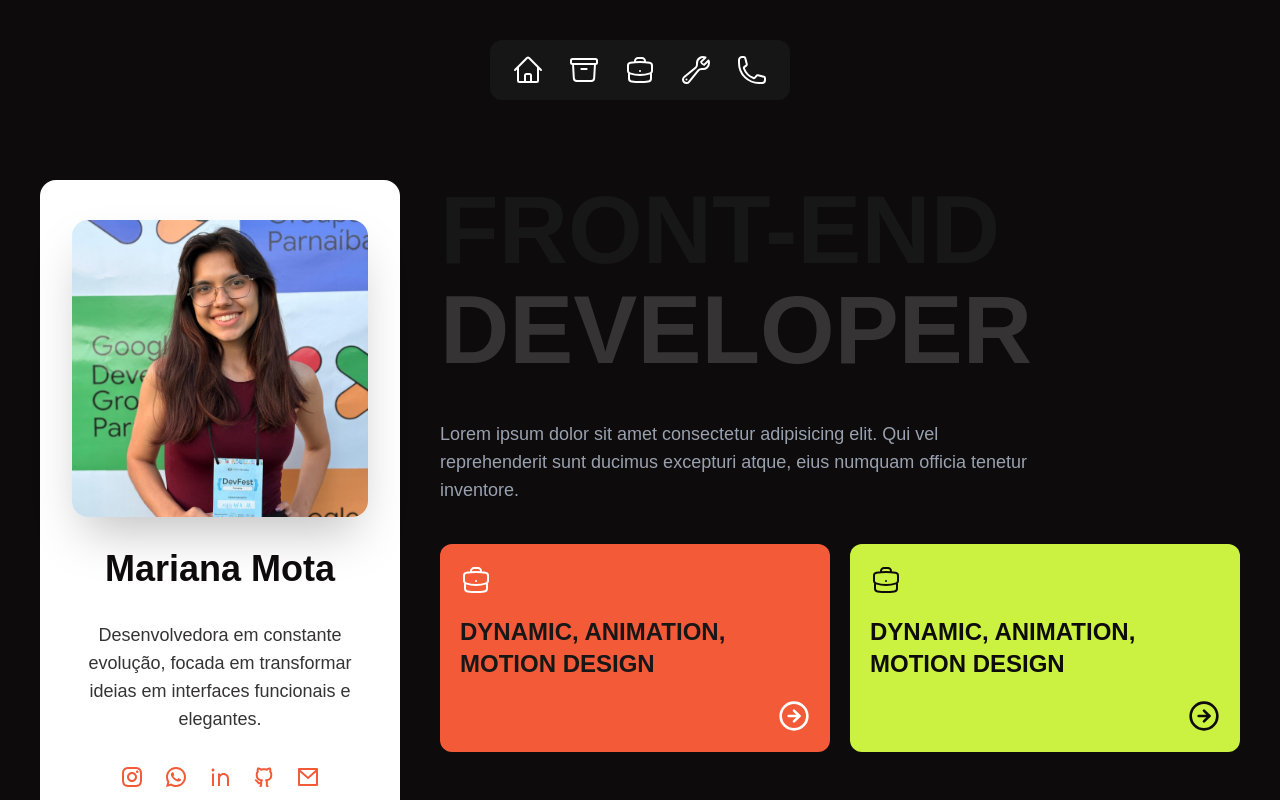
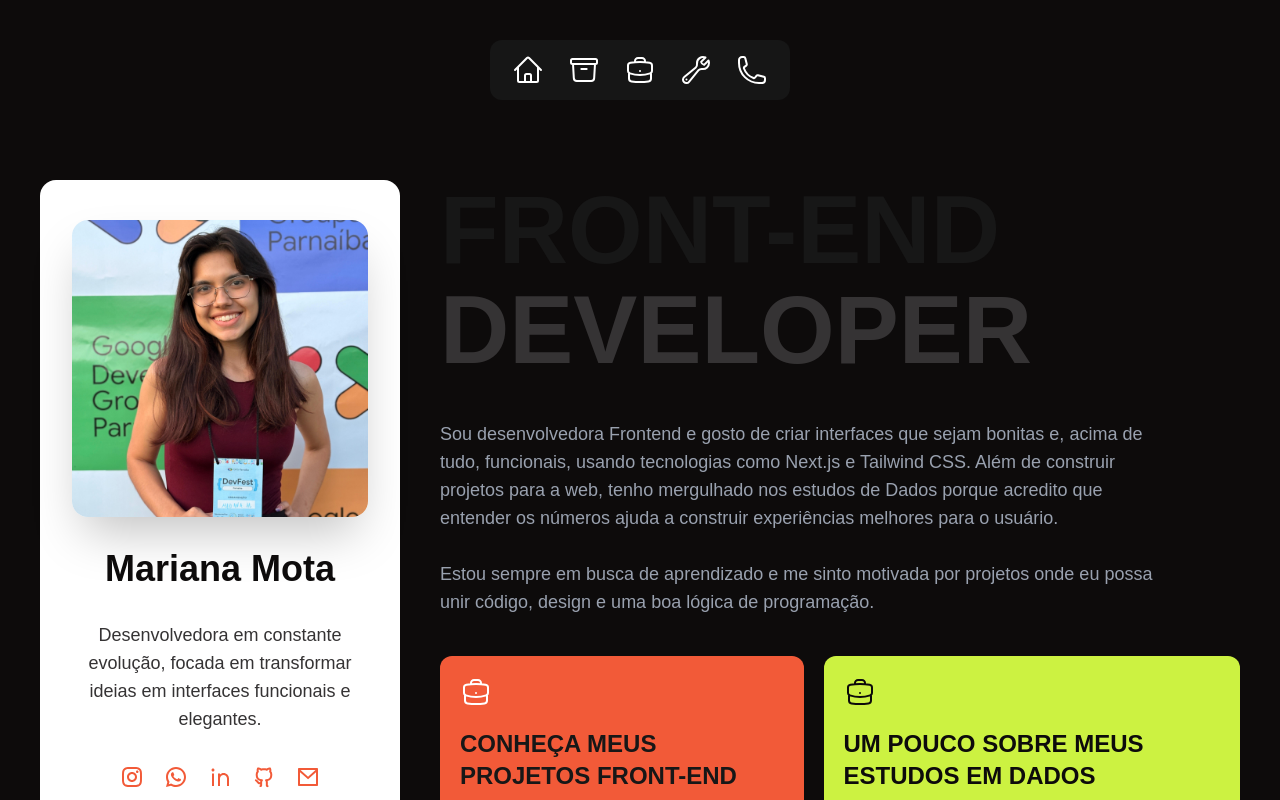
Before and after one commit to eumarianamota/proeto-portifolio, a Next.js app: page / in a window 1280 px wide. Shown: the top 800 px of the page. Built offline with nearby package versions, Linux system fonts and the light colour scheme.

Commit message:
update about.tsx

```diff
--- a/app/_components/about.tsx
+++ b/app/_components/about.tsx
@@ -1,30 +1,30 @@
 import { BriefcaseIcon } from "@heroicons/react/24/outline"
 import { ArrowRightCircle } from "lucide-react"
 
-// const options = [
-//     {icon: BriefcaseIcon, title: "DYNAMIC, ANIMATION, MOTION DESIGN", icon2: ArrowRightCircle},
-//     {icon: BriefcaseIcon, title: "DYNAMIC, ANIMATION, MOTION DESIGN", icon2: ArrowRightCircle},
-// ]
-
 export function About() {
     return (
-        <section className="mt-10 overflow-x-hidden lg:w-150 xl:w-200 lg:mt-0">
-            <div className="text-center lg:text-start lg:max-w-150">
+        <section id="about" className="mt-10 overflow-hidden lg:w-150 xl:w-200 lg:mt-0">
+            <div className="text-center lg:text-start lg:w-180">
                 <h1>FRONT-END <span className="text-gray">DEVELOPER</span></h1>
-                <p className="text-gray-400 mt-5 lg:text-lg">Lorem ipsum dolor sit amet consectetur adipisicing elit. Qui vel reprehenderit sunt ducimus excepturi atque, eius numquam officia tenetur inventore.</p>
+                <p className="text-gray-400 mt-5 lg:text-lg">Sou desenvolvedora Frontend e gosto de criar interfaces que sejam bonitas e, acima de tudo, funcionais, usando tecnologias como Next.js e Tailwind CSS. Além de construir projetos para a web, tenho mergulhado nos estudos de Dados porque acredito que entender os números ajuda a construir experiências melhores para o usuário.
+
+                <br/> <br/>Estou sempre em busca de aprendizado e me sinto motivada por projetos onde eu possa unir código, design e uma boa lógica de programação.</p>
             </div>
 
             <div className="mt-10 flex flex-col gap-5 md:flex-row lg:flex-col xl:flex-row">
-                <div className="bg-orange rounded-xl px-5 py-5">
+                <div className="bg-orange rounded-xl px-5 py-5 hover:scale-98 hover:brightness-90 transition transform duration-300">
                     < BriefcaseIcon className="size-8 text-white"/>
-                    <h3 className="mt-5 mb-5 text-2xl font-bold">DYNAMIC, ANIMATION, MOTION DESIGN</h3>
+                    <h3 className="mt-5 mb-5 text-2xl font-bold">CONHEÇA MEUS PROJETOS FRONT-END</h3>
                     < ArrowRightCircle className="size-8 text-white text-right ml-auto"/>
                 </div>
 
-                <div className="bg-green rounded-xl px-5 py-5">
-                    < BriefcaseIcon className="size-8 text-black"/>
-                    <h3 className="mt-5 mb-5 text-2xl font-bold text-black">DYNAMIC, ANIMATION, MOTION DESIGN</h3>
-                    < ArrowRightCircle className="size-8 text-black text-right ml-auto"/>
+                <div className="bg-green rounded-xl px-5 py-5 hover:scale-98 hover:brightness-90 transition transform duration-300">
+                    <a target="_blank" href="https://github.com/eumarianamota/data-science-studies">
+                        < BriefcaseIcon className="size-8 text-black"/>
+                        <h3 className="mt-5 mb-5 text-2xl font-bold text-black">UM POUCO SOBRE MEUS ESTUDOS EM DADOS</h3>
+                        < ArrowRightCircle className="size-8 text-black text-right ml-auto"/>
+                    </a>
+
                 </div>
             </div>
         </section>
```
